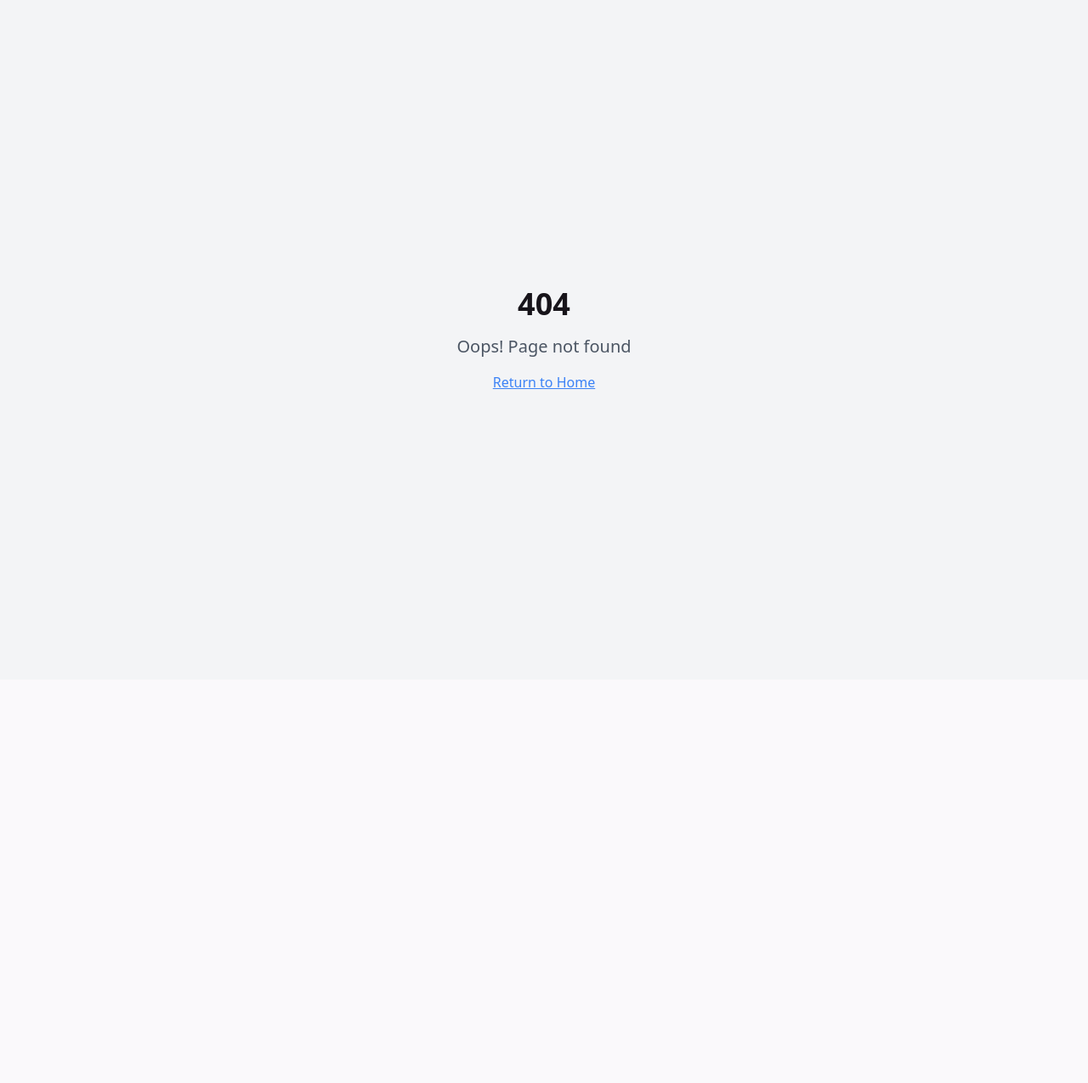
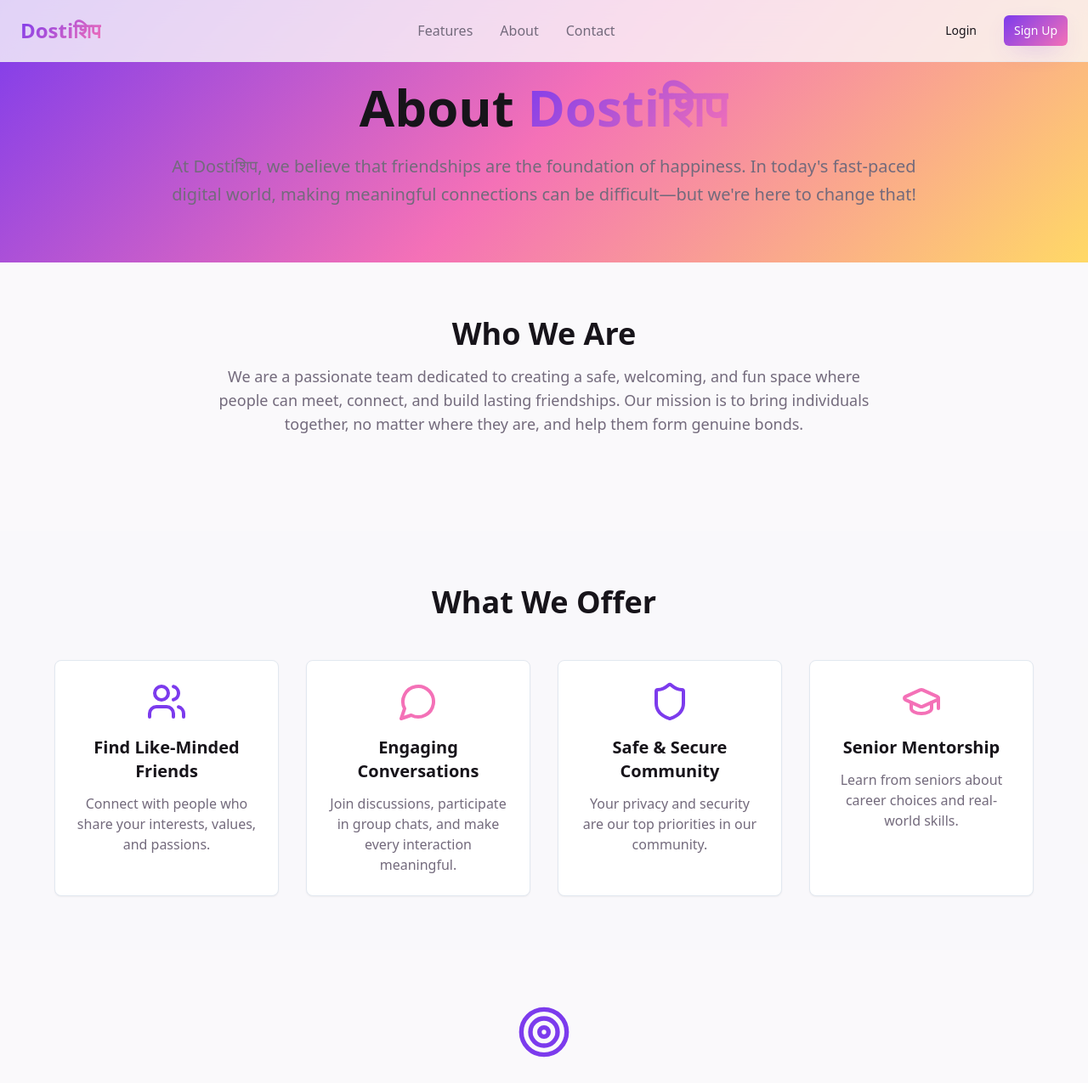
Before and after one commit to amanat07/DostiShip, a React (Vite) app: page /about in a window 1280 px wide. Before the commit this address had no page. Shown: the top 1275 px of the page at 85% size. Before the commit the page ends 800 px from the top, so only its background shows below. Built offline with nearby package versions, Linux system fonts and the light colour scheme.

Commit message:
Add About page and backend functionality
Create an About page and implement backend features for the landing page and About page.

```diff
--- a/src/App.tsx
+++ b/src/App.tsx
@@ -4,6 +4,7 @@ import { TooltipProvider } from "@/components/ui/tooltip";
 import { QueryClient, QueryClientProvider } from "@tanstack/react-query";
 import { BrowserRouter, Routes, Route } from "react-router-dom";
 import Index from "./pages/Index";
+import About from "./pages/About";
 import NotFound from "./pages/NotFound";
 
 const queryClient = new QueryClient();
@@ -16,6 +17,7 @@ const App = () => (
       <BrowserRouter>
         <Routes>
           <Route path="/" element={<Index />} />
+          <Route path="/about" element={<About />} />
           {/* ADD ALL CUSTOM ROUTES ABOVE THE CATCH-ALL "*" ROUTE */}
           <Route path="*" element={<NotFound />} />
         </Routes>
--- a/src/components/AboutSection.tsx
+++ b/src/components/AboutSection.tsx
@@ -15,7 +15,12 @@ const AboutSection = () => {
             We believe that friendship is the foundation of happiness and success. Whether you're looking for a study partner, a mentor, or just someone to share your thoughts with, we make it easy to meet people who truly understand you. Our platform is designed to foster meaningful connections in a safe, inclusive environment.
           </p>
           <div className="pt-4">
-            <Button variant="accent" size="lg" className="text-lg px-8 py-6 h-auto">
+            <Button
+              variant="accent"
+              size="lg"
+              className="text-lg px-8 py-6 h-auto"
+              onClick={() => window.location.href = '/about'}
+            >
               Learn More
             </Button>
           </div>
--- a/src/components/Header.tsx
+++ b/src/components/Header.tsx
@@ -18,7 +18,7 @@ const Header = () => {
             <a href="#features" className="text-muted-foreground hover:text-primary transition-colors">
               Features
             </a>
-            <a href="#about" className="text-muted-foreground hover:text-primary transition-colors">
+            <a href="/about" className="text-muted-foreground hover:text-primary transition-colors">
               About
             </a>
             <a href="#contact" className="text-muted-foreground hover:text-primary transition-colors">
--- /dev/null
+++ b/src/pages/About.tsx
@@ -0,0 +1,118 @@
+import { Button } from "@/components/ui/button";
+import { Card } from "@/components/ui/card";
+import { Users, MessageCircle, Shield, GraduationCap, Heart, Target } from "lucide-react";
+import Header from "@/components/Header";
+import Footer from "@/components/Footer";
+
+const About = () => {
+  return (
+    <div className="min-h-screen">
+      <Header />
+
+      {/* Hero Section */}
+      <section className="pt-24 pb-16 px-6 bg-gradient-hero">
+        <div className="max-w-4xl mx-auto text-center">
+          <h1 className="text-5xl md:text-6xl font-bold text-foreground mb-6">
+            About{" "}
+            <span className="bg-gradient-primary bg-clip-text text-transparent">
+              Dostiशिप
+            </span>
+          </h1>
+          <p className="text-xl text-muted-foreground leading-relaxed">
+            At Dostiशिप, we believe that friendships are the foundation of happiness.
+            In today's fast-paced digital world, making meaningful connections can be
+            difficult—but we're here to change that!
+          </p>
+        </div>
+      </section>
+
+      {/* Who We Are Section */}
+      <section className="py-16 px-6">
+        <div className="max-w-6xl mx-auto">
+          <div className="text-center mb-12">
+            <h2 className="text-4xl font-bold text-foreground mb-4">Who We Are</h2>
+            <p className="text-lg text-muted-foreground max-w-3xl mx-auto">
+              We are a passionate team dedicated to creating a safe, welcoming, and fun space
+              where people can meet, connect, and build lasting friendships. Our mission is to
+              bring individuals together, no matter where they are, and help them form genuine bonds.
+            </p>
+          </div>
+        </div>
+      </section>
+
+      {/* What We Offer Section */}
+      <section className="py-16 px-6 bg-muted/20">
+        <div className="max-w-6xl mx-auto">
+          <h2 className="text-4xl font-bold text-center text-foreground mb-12">What We Offer</h2>
+          <div className="grid md:grid-cols-2 lg:grid-cols-4 gap-8">
+            <Card className="p-6 text-center hover:shadow-glow transition-all duration-300 hover:scale-105">
+              <Users className="w-12 h-12 text-primary mx-auto mb-4" />
+              <h3 className="text-xl font-semibold text-foreground mb-3">Find Like-Minded Friends</h3>
+              <p className="text-muted-foreground">
+                Connect with people who share your interests, values, and passions.
+              </p>
+            </Card>
+
+            <Card className="p-6 text-center hover:shadow-glow transition-all duration-300 hover:scale-105">
+              <MessageCircle className="w-12 h-12 text-accent mx-auto mb-4" />
+              <h3 className="text-xl font-semibold text-foreground mb-3">Engaging Conversations</h3>
+              <p className="text-muted-foreground">
+                Join discussions, participate in group chats, and make every interaction meaningful.
+              </p>
+            </Card>
+
+            <Card className="p-6 text-center hover:shadow-glow transition-all duration-300 hover:scale-105">
+              <Shield className="w-12 h-12 text-primary mx-auto mb-4" />
+              <h3 className="text-xl font-semibold text-foreground mb-3">Safe & Secure Community</h3>
+              <p className="text-muted-foreground">
+                Your privacy and security are our top priorities in our community.
+              </p>
+            </Card>
+
+            <Card className="p-6 text-center hover:shadow-glow transition-all duration-300 hover:scale-105">
+              <GraduationCap className="w-12 h-12 text-accent mx-auto mb-4" />
+              <h3 className="text-xl font-semibold text-foreground mb-3">Senior Mentorship</h3>
+              <p className="text-muted-foreground">
+                Learn from seniors about career choices and real-world skills.
+              </p>
+            </Card>
+          </div>
+        </div>
+      </section>
+
+      {/* Our Vision Section */}
+      <section className="py-16 px-6">
+        <div className="max-w-4xl mx-auto text-center">
+          <div className="mb-8">
+            <Target className="w-16 h-16 text-primary mx-auto mb-6" />
+            <h2 className="text-4xl font-bold text-foreground mb-6">Our Vision</h2>
+          </div>
+          <p className="text-lg text-muted-foreground leading-relaxed mb-8">
+            We envision a world where no one feels alone. Everyone deserves a friend they can trust,
+            laugh with, and share life's journey. By fostering real connections, we aim to make the
+            world a friendlier, more connected place.
+          </p>
+        </div>
+      </section>
+
+      {/* CTA Section */}
+      <section className="py-16 px-6 bg-gradient-secondary">
+        <div className="max-w-4xl mx-auto text-center">
+          <Heart className="w-16 h-16 text-accent-foreground mx-auto mb-6" />
+          <h2 className="text-4xl font-bold text-accent-foreground mb-6">Join Us Today!</h2>
+          <p className="text-xl text-accent-foreground/90 mb-8 leading-relaxed">
+            Be a part of our growing community and start building friendships that truly matter.
+            Because every great friendship begins with a simple "hello"!
+          </p>
+          <Button variant="hero" size="lg" className="text-lg px-8 py-6 h-auto">
+            Start Your Journey
+          </Button>
+        </div>
+      </section>
+
+      <Footer />
+    </div>
+  );
+};
+
+export default About;
```
